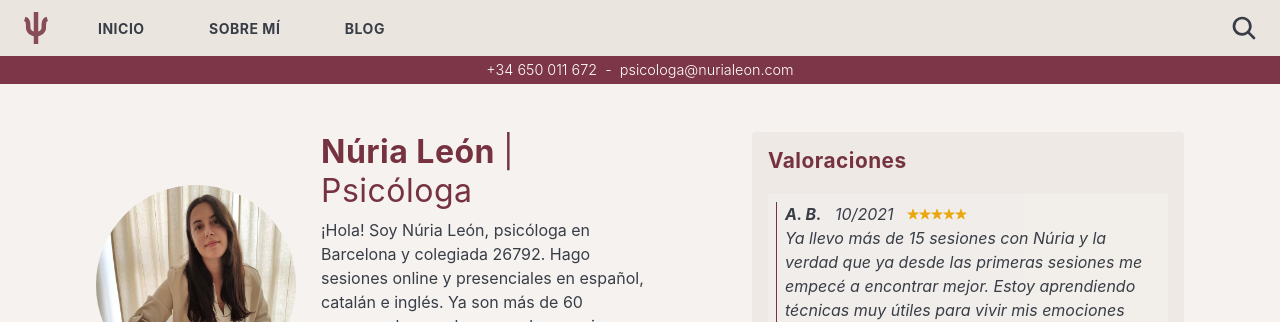
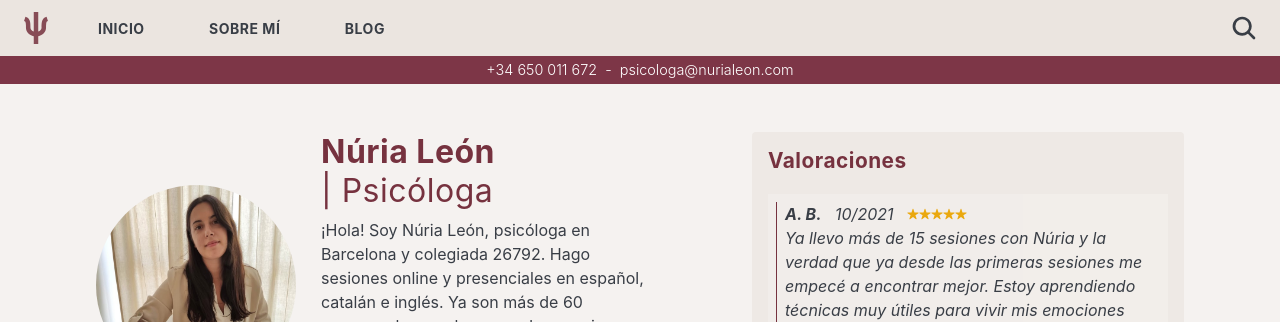
Before and after one commit to nurialeonsallent/nurialeon.com, a Jekyll site: the page built from index.html, in a window 1280 px wide. Shown: the top 322 px of the page. Built offline with Jekyll 4.4.1, drawn with Linux system fonts in a browser that asks for light colours.

Commit message:
fix safari

```diff
--- a/_includes/hero.html
+++ b/_includes/hero.html
@@ -1,7 +1,7 @@
 <!-- begin c-hero -->
 <div class="me">
   <img src="{{site.baseurl}}/images/{{ site.data.settings.author.image }}" alt="Nuria Leon Psicologa Barcelona" width="200" height="200" data-action="zoom">
-  <h1 class="title"><span class="no-wrap">Núria León </span><span class="subtitle">| Psicóloga</span></h1>
+  <h1 class="title"><span class="no-wrap">Núria León&nbsp;</span><span class="subtitle">|&nbsp;Psicóloga</span></h1>
   <div class="text">{{ site.data.settings.author.bio }}</div>
   {% include contact-link.html %}
   <a href="{{site.baseurl}}/sobre-mi/" class="about-me navigation">Más sobre mí</a>
--- a/_sass/5-OldPage/index.scss
+++ b/_sass/5-OldPage/index.scss
@@ -278,6 +278,8 @@ a:before, button:before {
 }
 
 .me .title {
+    display: flex;
+    flex-wrap: wrap;
     font-size: 2rem;
     grid-area: title;
     align-self: center;
```
